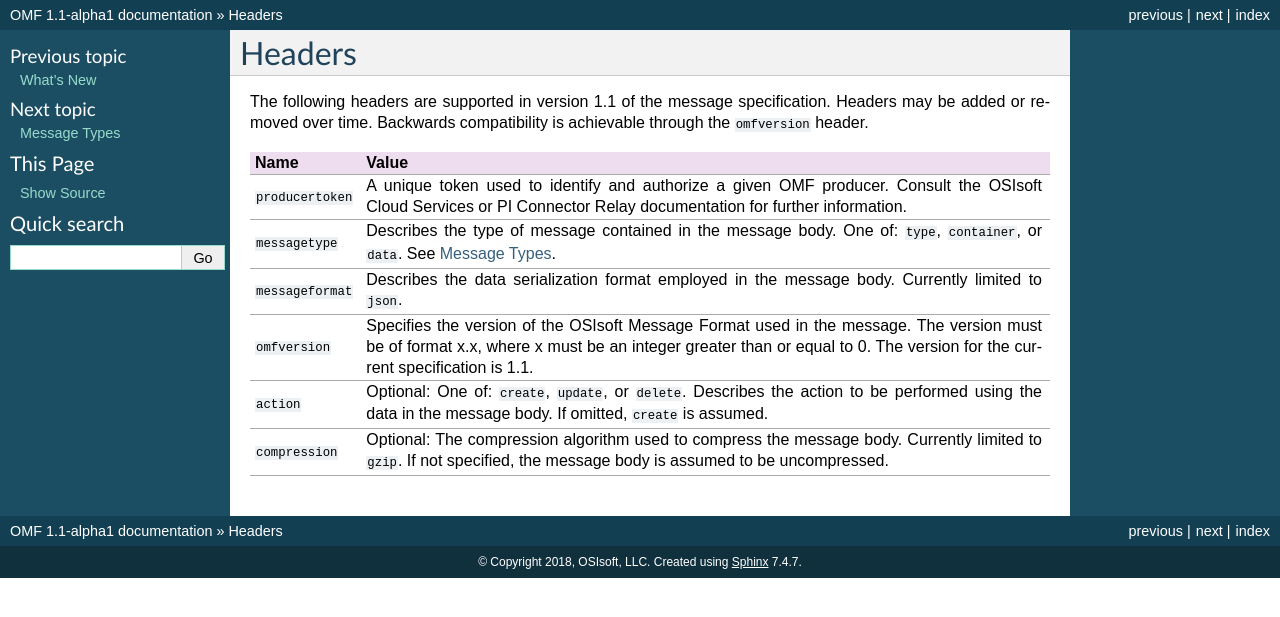
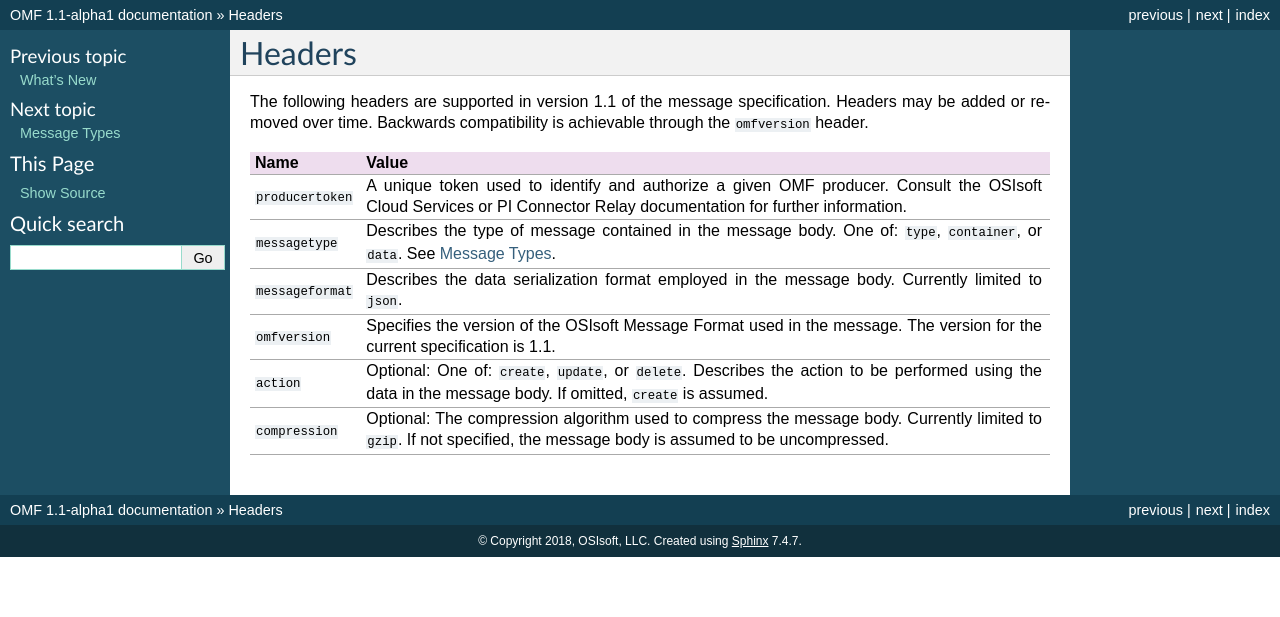
Before and after one commit to AVEVA/OMF-Docs, a Sphinx documentation site: the page built from docs/Headers.rst, in a window 1280 px wide. Shown: the top 617 px of the page. Built offline with Sphinx 7.4.7, drawn with Linux system fonts in a browser that asks for light colours.

Commit message:
Remove version requirement from Headers

```diff
--- a/docs/Headers.rst
+++ b/docs/Headers.rst
@@ -13,7 +13,7 @@
                      ``type``, ``container``, or ``data``. See :doc:`Message_Types`.
 ``messageformat``    Describes the data serialization format employed in the message body. Currently
                      limited to ``json``.
-``omfversion``       Specifies the version of the OSIsoft Message Format used in the message. The version must be of format x.x, where x must be an integer greater than or equal to 0. The version for the current specification is 1.1.
+``omfversion``       Specifies the version of the OSIsoft Message Format used in the message. The version for the current specification is 1.1.
 ``action``           Optional: One of: ``create``, ``update``, or ``delete``. Describes the action to be
                      performed using the data in the message body. If omitted, ``create`` is assumed.
 ``compression``	     Optional: The compression algorithm used to compress the message body. Currently
```
